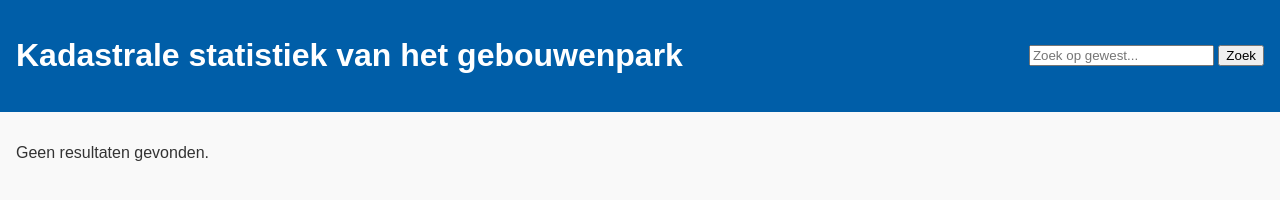
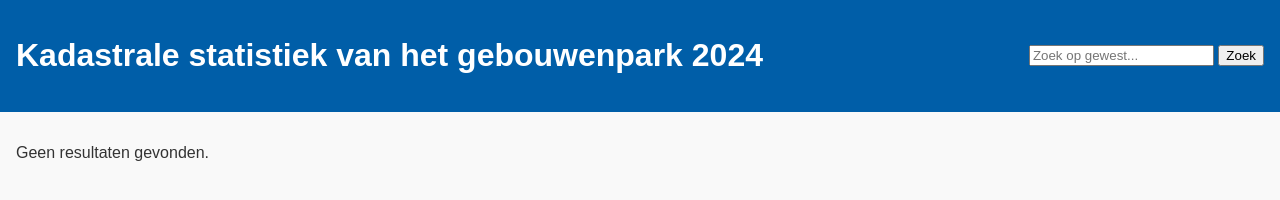
Before and after one commit to Lindexlsx/WebAdvancedProject, a website built with Vite: page index.html in a window 1280 px wide. Built offline with nearby package versions, Linux system fonts and the light colour scheme; no server answers; files whose address does not match are found by name.

```diff
--- a/index.html
+++ b/index.html
@@ -9,7 +9,7 @@
   <body>
     <div id="app">
       <header>
-        <h1>Kadastrale statistiek van het gebouwenpark</h1>
+        <h1>Kadastrale statistiek van het gebouwenpark 2024</h1>
         <div id="controls"></div>
       </header>
 
```
